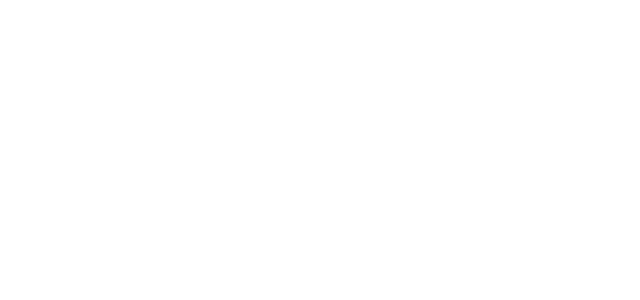
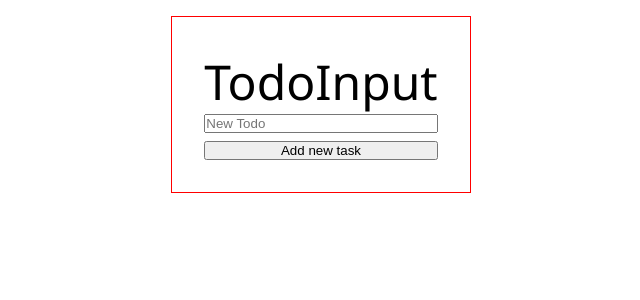
Before and after one commit to ankitbareth-dev/todo-app, a React (Vite) app: page / in a window 1280 px wide. Shown: the top 300 px of the page, without its empty margins (319-959 px from the left). Built offline with nearby package versions, Linux system fonts and the light colour scheme.

Commit message:
add todo input component

```diff
--- a/src/App.jsx
+++ b/src/App.jsx
@@ -1,3 +1,12 @@
-function App() {}
+import TodoInput from "./components/TodoInput";
+
+function App() {
+  return (
+    <div className="app-container">
+      <h2 className="input-title">TodoInput</h2>
+      <TodoInput />
+    </div>
+  );
+}
 
 export default App;
--- /dev/null
+++ b/src/components/TodoInput.css
@@ -0,0 +1,5 @@
+.todo-input-container {
+  display: flex;
+  flex-direction: column;
+  gap: 0.5rem;
+}
--- /dev/null
+++ b/src/components/TodoInput.jsx
@@ -0,0 +1,9 @@
+import "./TodoInput.css";
+export default function TodoInput() {
+  return (
+    <div className="todo-input-container">
+      <input type="text" placeholder="New Todo" />
+      <button>Add new task</button>
+    </div>
+  );
+}
--- a/src/index.css
+++ b/src/index.css
@@ -3,3 +3,22 @@
   padding: 0;
   box-sizing: border-box;
 }
+body {
+  font-family: "Segoe UI", Tahoma, Geneva, Verdana, sans-serif;
+  min-height: 100vh;
+  display: flex;
+  justify-content: center;
+  margin-top: 1rem;
+}
+
+.app-container {
+  padding: 2rem;
+  display: flex;
+  flex-direction: column;
+  border: 1px solid red;
+}
+.input-title {
+  text-align: center;
+  font-weight: lighter;
+  font-size: 3em;
+}
```
